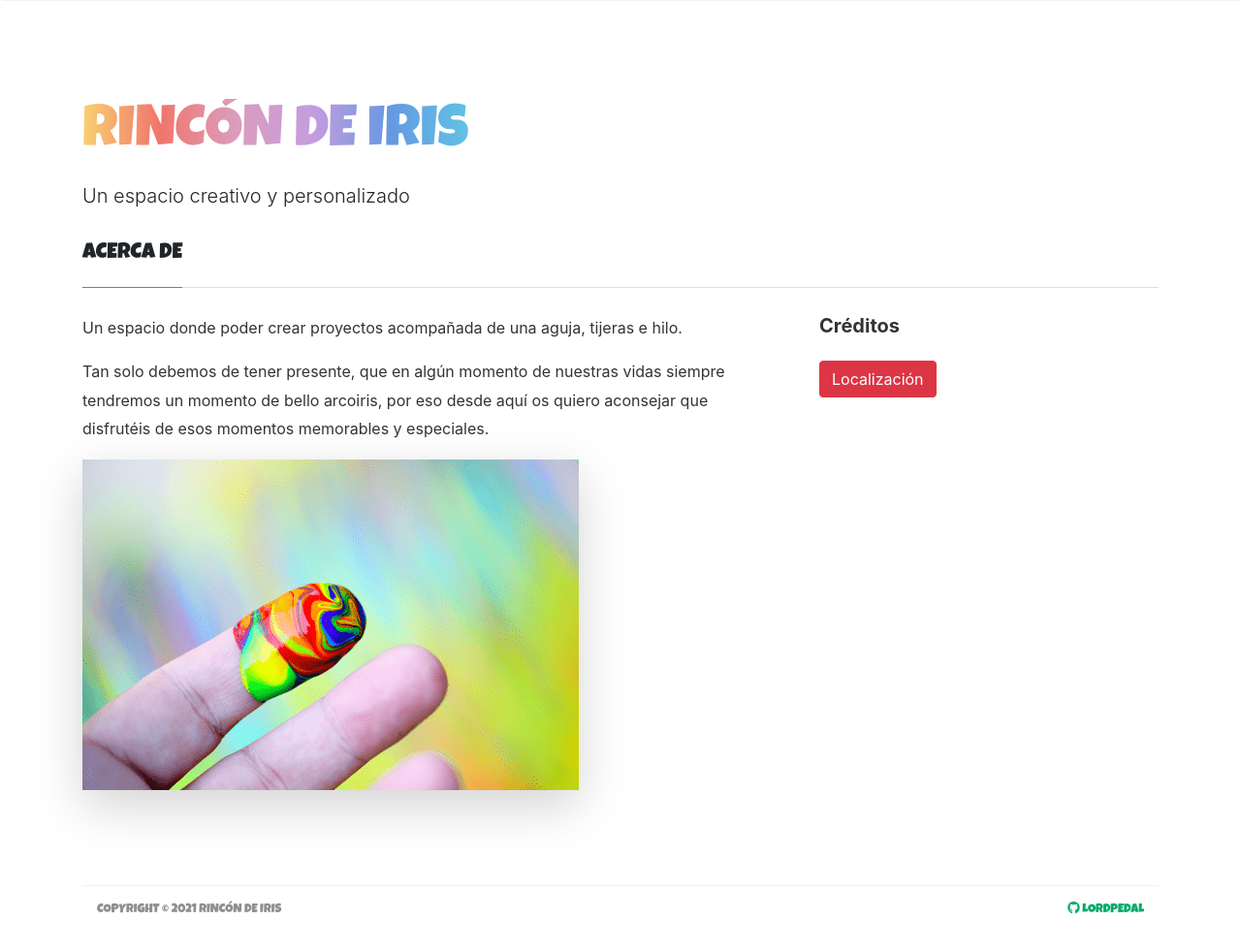
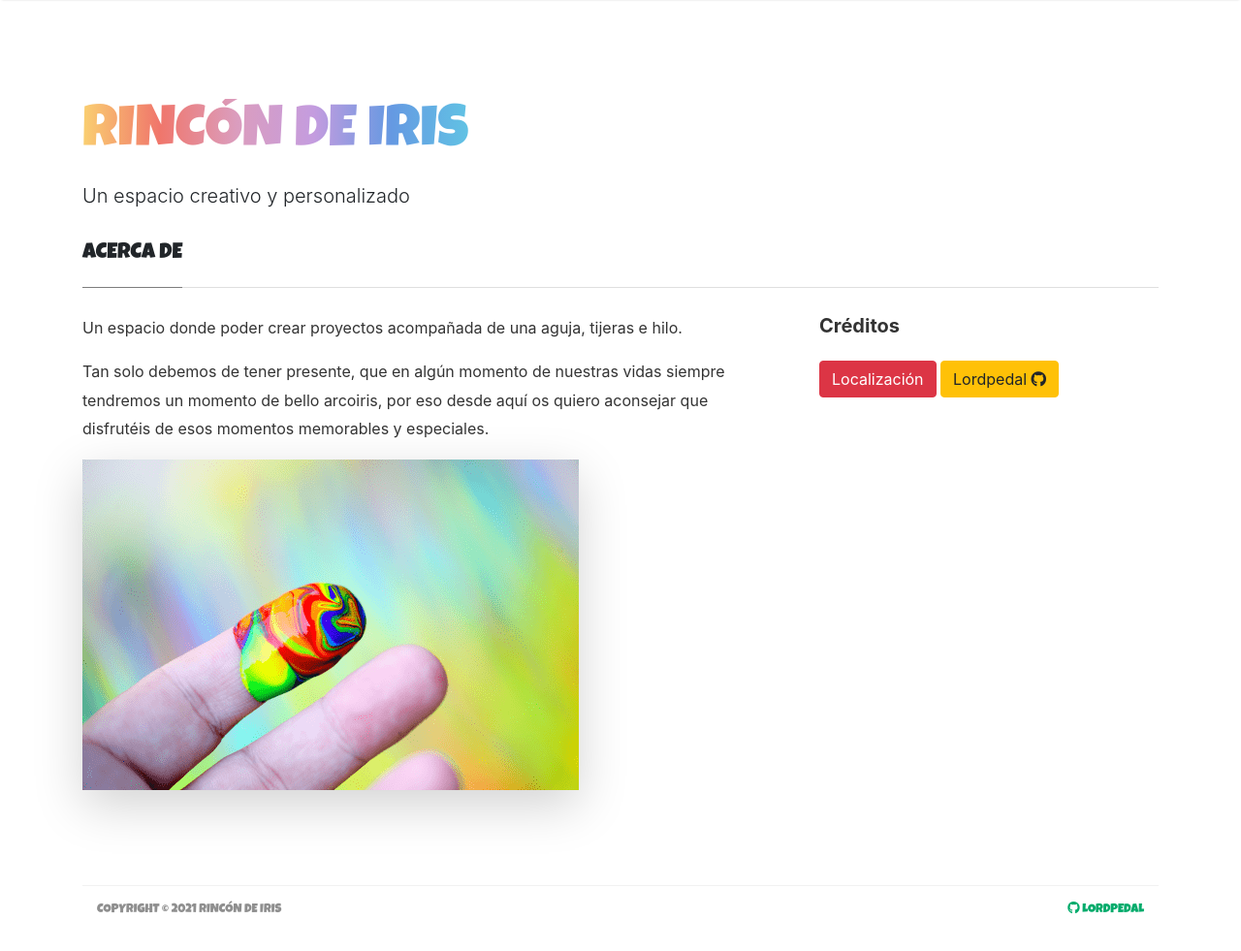
Before and after one commit to Lordpedal/rincondeiris, a Jekyll site: the page built from _pages/about.md, in a window 1280 px wide and 1022 px high. Shown: the top 981 px of the window at 97% size. Built offline with Jekyll 4.4.1, drawn with Linux system fonts in a browser that asks for light colours; nearby versions of some CDN libraries.

Commit message:
Actualización jue abr 22 18:28:34 CEST 2021

```diff
--- a/_pages/about.md
+++ b/_pages/about.md
@@ -20,8 +20,7 @@ comments: false
 <div class="sticky-top sticky-top-80">
 <h5>Créditos</h5>
 
-<a target="_blank" href="https://goo.gl/maps/CecKW6yDBuQc9R9JA" class="btn btn-danger">Localización</a>
-
+<a target="_blank" href="https://goo.gl/maps/CecKW6yDBuQc9R9JA" class="btn btn-danger">Localización</a> <a target="_blank" href="https://lordpedal.github.io" class="btn btn-warning">Lordpedal <i class="fab fa-github"></i></a>
 </div>
 </div>
 </div>
```
